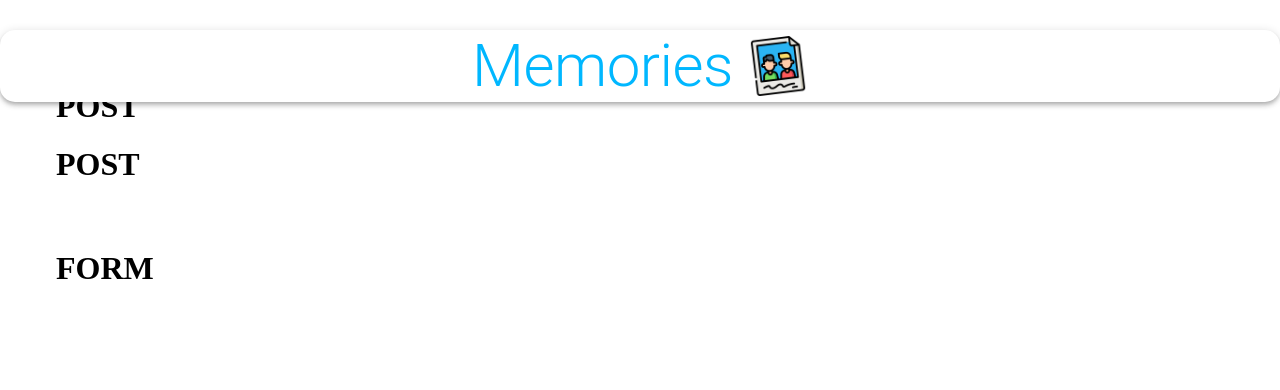
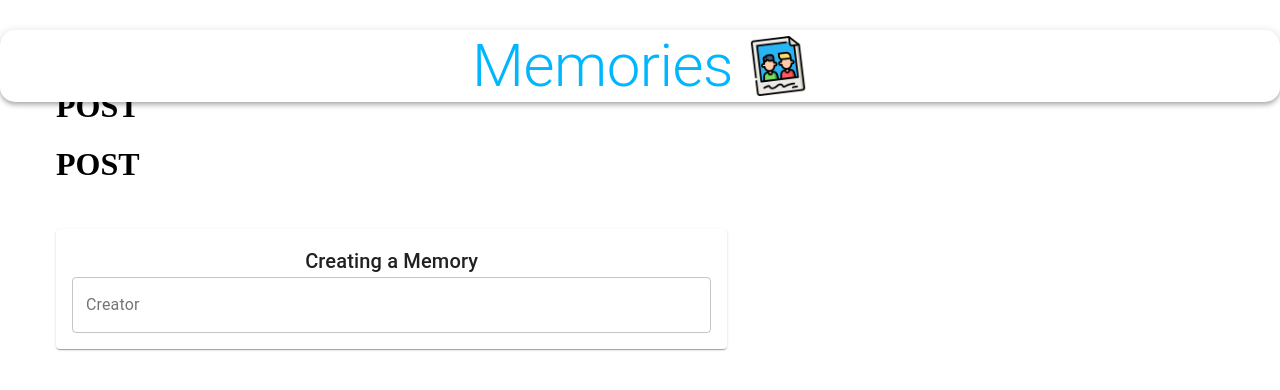
Before and after one commit to JCHammer18/memories_project, a React (Create React App) app in the folder client/: page / in a window 1280 px wide. Shown: the top 390 px of the page. Built offline with nearby package versions, Linux system fonts and the light colour scheme; no server answers.

Commit message:
added Paper Class

```diff
--- a/client/src/components/Form/Form.js
+++ b/client/src/components/Form/Form.js
@@ -1,12 +1,31 @@
-import React from 'react';
+import React, { useState } from 'react';
+import { TextField, Button, Typography, Paper } from '@material-ui/core';
 
 import useStyles from './styles';
 
 const Form = () => {
+    const [postData, setPostData] = useState({creator: '', title: '', message: '', tags: '', selectedFile: ''});
     const classes = useStyles();
-    return (
-        <h1>FORM</h1>
-    );
+
+    const handleSubmit  = () => {
+
     }
 
+    return (
+        <Paper className={classes.paper}>
+            <form autoComplete="off" noValidate className={classes.form} onSubmit={handleSubmit}>
+            <Typography variant="h6">Creating a Memory</Typography>
+            <TextField
+            name="creator"
+            variant="outlined"
+            label="Creator"
+            fullWidth
+            value={postData.creator}
+            onChange={(e) => setPostData({ ...postData, creator: e.target.value })}
+            />
+            </form>
+        </Paper>
+    );
+}
+
 export default Form;
```
